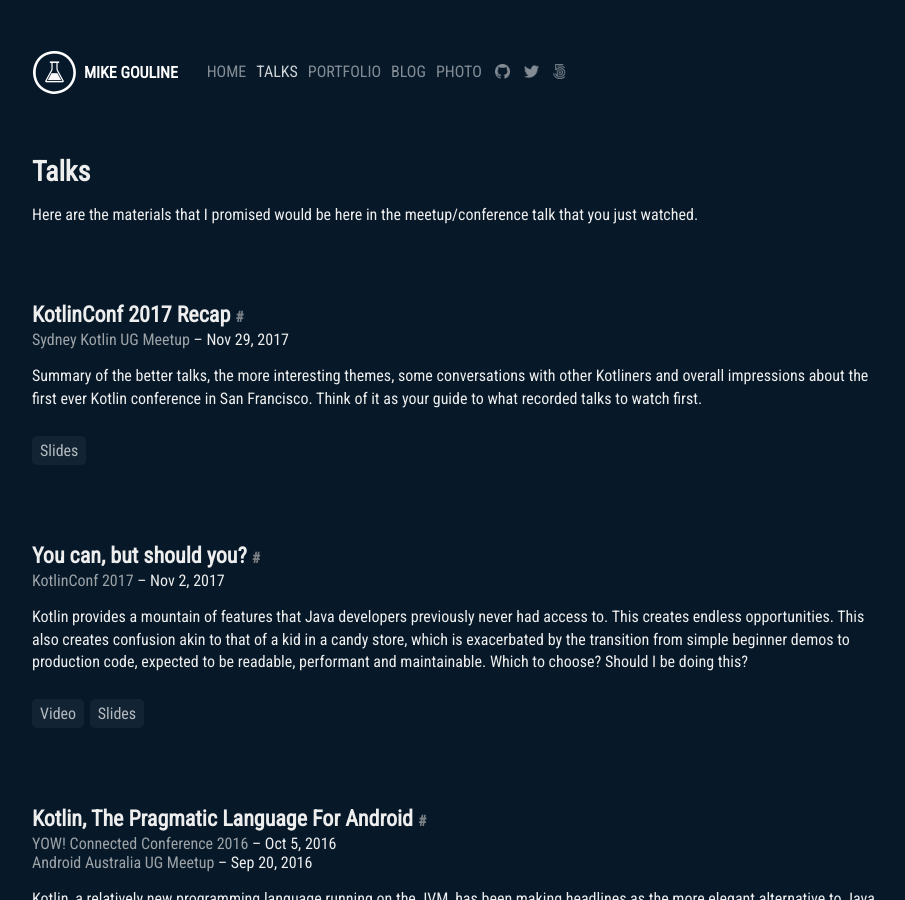
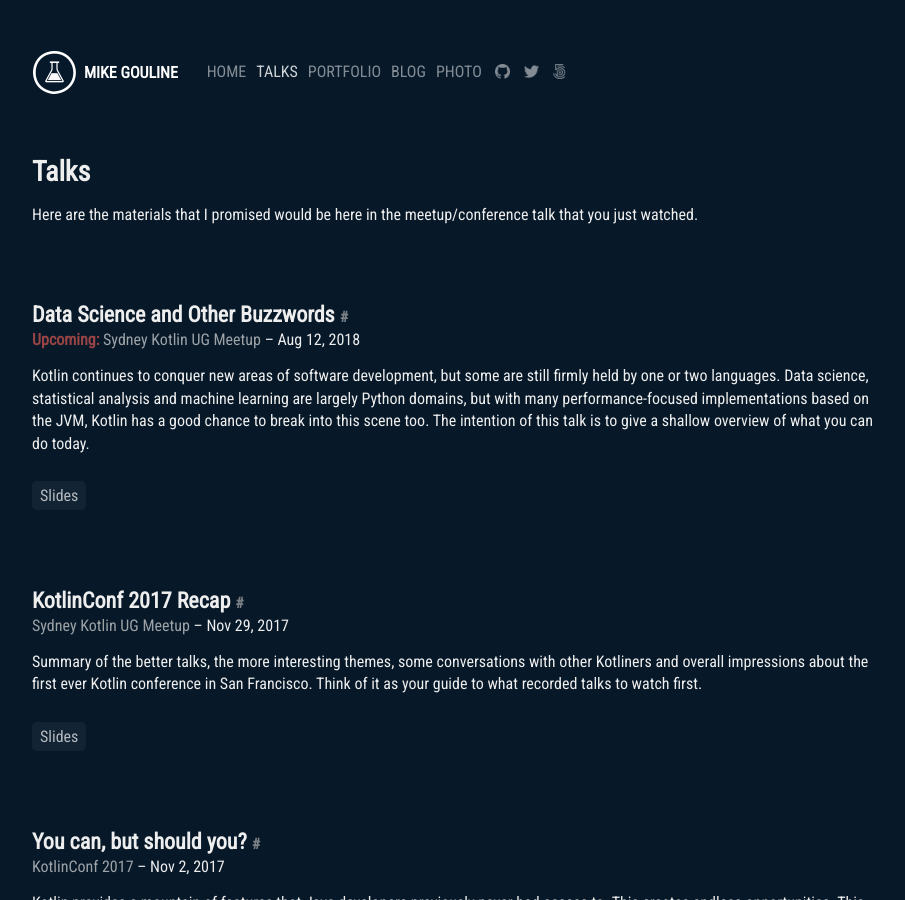
Before and after one commit to gouline/gouline.github.io, a Jekyll site: the page built from talks.html, in a window 1280 px wide and 900 px high. Shown: the whole window, without its empty margins (183-1088 px from the left). Built offline with Jekyll 4.4.1, drawn with Linux system fonts in a browser that asks for light colours; nearby versions of some CDN libraries.

Commit message:
Add data science talk

```diff
--- a/_data/talks.yml
+++ b/_data/talks.yml
@@ -178,3 +178,19 @@
   links:
     - title: Slides
       url: https://docs.google.com/presentation/d/1KAX68C8LF3DF7ORSTz9Rh9Y0CmftJwQr4O5xhShjSxQ
+
+- title: "Data Science and Other Buzzwords"
+  anchor: data-science-and-other-buzzwords
+  description: >
+    Kotlin continues to conquer new areas of software development, but some are still firmly held by one or two languages.
+    Data science, statistical analysis and machine learning are largely Python domains, but with many performance-focused
+    implementations based on the JVM, Kotlin has a good chance to break into this scene too. The intention of this talk is
+    to give a shallow overview of what you can do today.
+  events:
+    - title: Sydney Kotlin UG Meetup
+      date: 2018-08-12T18:30:00+10
+      url: https://sydkotlin.space/#meetup-august-2018
+
+  links:
+    - title: Slides
+      url: https://docs.google.com/presentation/d/15O_WyB-ffuJEdtlkoXJKQcnr_2Dsi-SmNQdHYAGfwP8
```
